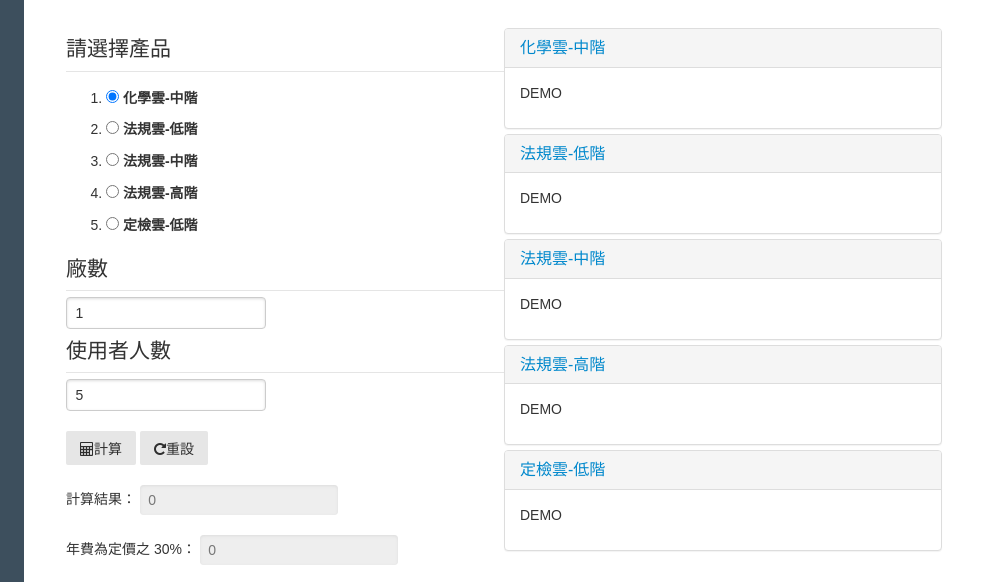
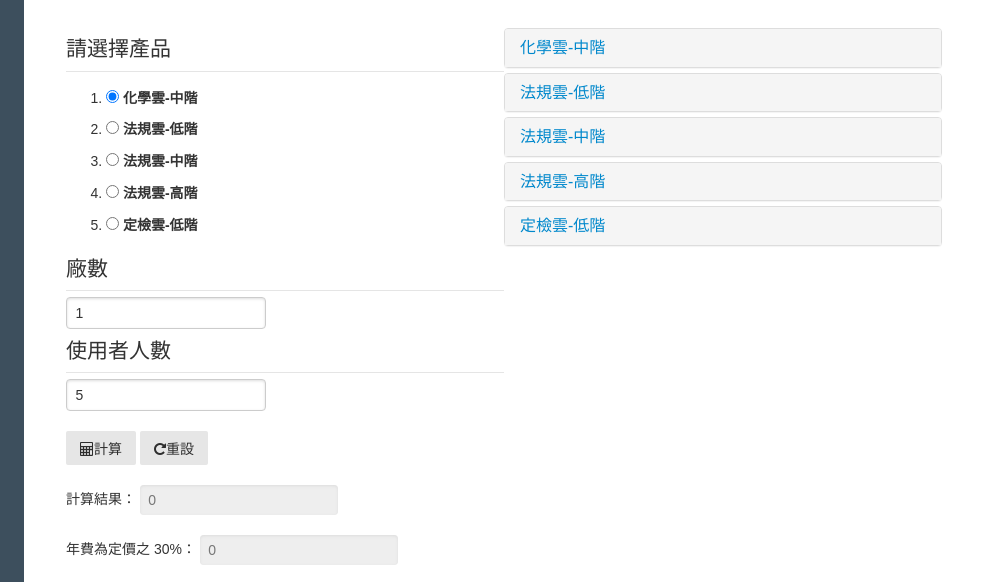
Before and after one commit to ysya/WishingHTMLcalculate, a plain HTML site: page index.html in a window 1280 px wide. Shown: the top 582 px of the page, 296-1280 px from the left. Drawn offline with Linux system fonts and the light colour scheme.

Commit message:
make collapse default close

```diff
--- a/index.html
+++ b/index.html
@@ -32,6 +32,7 @@
             CardinalNo = 0.7;
         }
         // console.log("運算方式: " + CardinalNo.toString());
+        // Change number of factory here
         var FirmNo = document.querySelector('[name="FirmNo"]').value;
         var FirmSite;
         if (FirmNo == 1) {
@@ -47,6 +48,7 @@
         }
         // console.log("廠商數: " + FirmNo.toString());
         // console.log("廠商Site: " + FirmSite.toString());
+        // Change User number here
         var UserNo = document.querySelector('[name="UserNo"]').value;
         var OneUser = 0;
         if (1 <= UserNo && UserNo < 10) {
@@ -71,6 +73,7 @@
         document.getElementById('yearfee_result').value = YearFee.toString();
     }
     </script>
+
 </head>
 
 <body>
@@ -104,7 +107,7 @@
                                         <ol>
                                             <li>
                                                 <label for="radio1">
-                                                <input id="radio1" type="radio" name="SoftName" value="Science_M" data-toggle="collapse" data-parent="#accordion" data-target="#collapse1" checked="">&nbsp;化學雲-中階</label>
+                                                <input id="radio1" type="radio" name="SoftName" value="Science_M" data-toggle="collapse" data-parent="#accordion" data-target="#collapse1" checked>&nbsp;化學雲-中階</label>
                                                 <br>
                                             </li>
                                             <li>
@@ -163,7 +166,7 @@
                                 </h4>
                                 </a>
                             </div>
-                            <div id="collapse1" class="panel-collapse collapse in">
+                            <div id="collapse1" class="panel-collapse collapse">
                                 <div class="panel-body">
                                     <p>DEMO</p>
                                 </div>
@@ -177,7 +180,7 @@
                                 </h4>
                                 </a>
                             </div>
-                        <div id="collapse2" class="panel-collapse collapse in">
+                        <div id="collapse2" class="panel-collapse collapse">
                             <div class="panel-body">
                                 <p>DEMO</p>
                             </div>
@@ -191,7 +194,7 @@
                                 </h4>
                                 </a>
                             </div>
-                            <div id="collapse3" class="panel-collapse collapse in">
+                            <div id="collapse3" class="panel-collapse collapse">
                                 <div class="panel-body">
                                     <p>DEMO</p>
                                 </div>
@@ -205,7 +208,7 @@
                                 </h4>
                                 </a>
                             </div>
-                            <div id="collapse4" class="panel-collapse collapse in">
+                            <div id="collapse4" class="panel-collapse collapse">
                                 <div class="panel-body">
                                     <p>DEMO</p>
                                 </div>
@@ -219,7 +222,7 @@
                                 </h4>
                                 </a>
                             </div>
-                            <div id="collapse5" class="panel-collapse collapse in">
+                            <div id="collapse5" class="panel-collapse collapse">
                                 <div class="panel-body">
                                     <p>DEMO</p>
                                 </div>
```
Also changed, not shown: test.html (+1 -1 lines).
